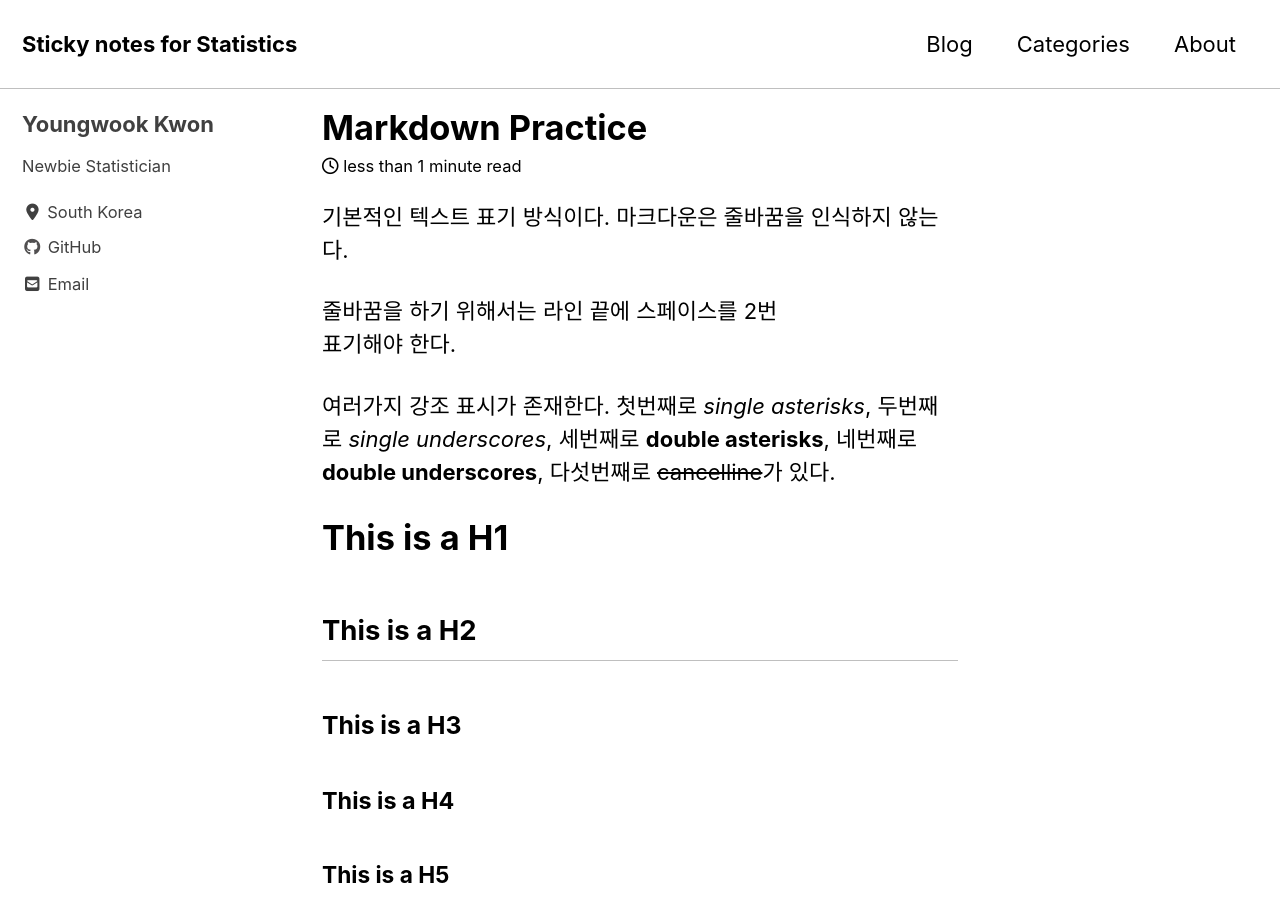
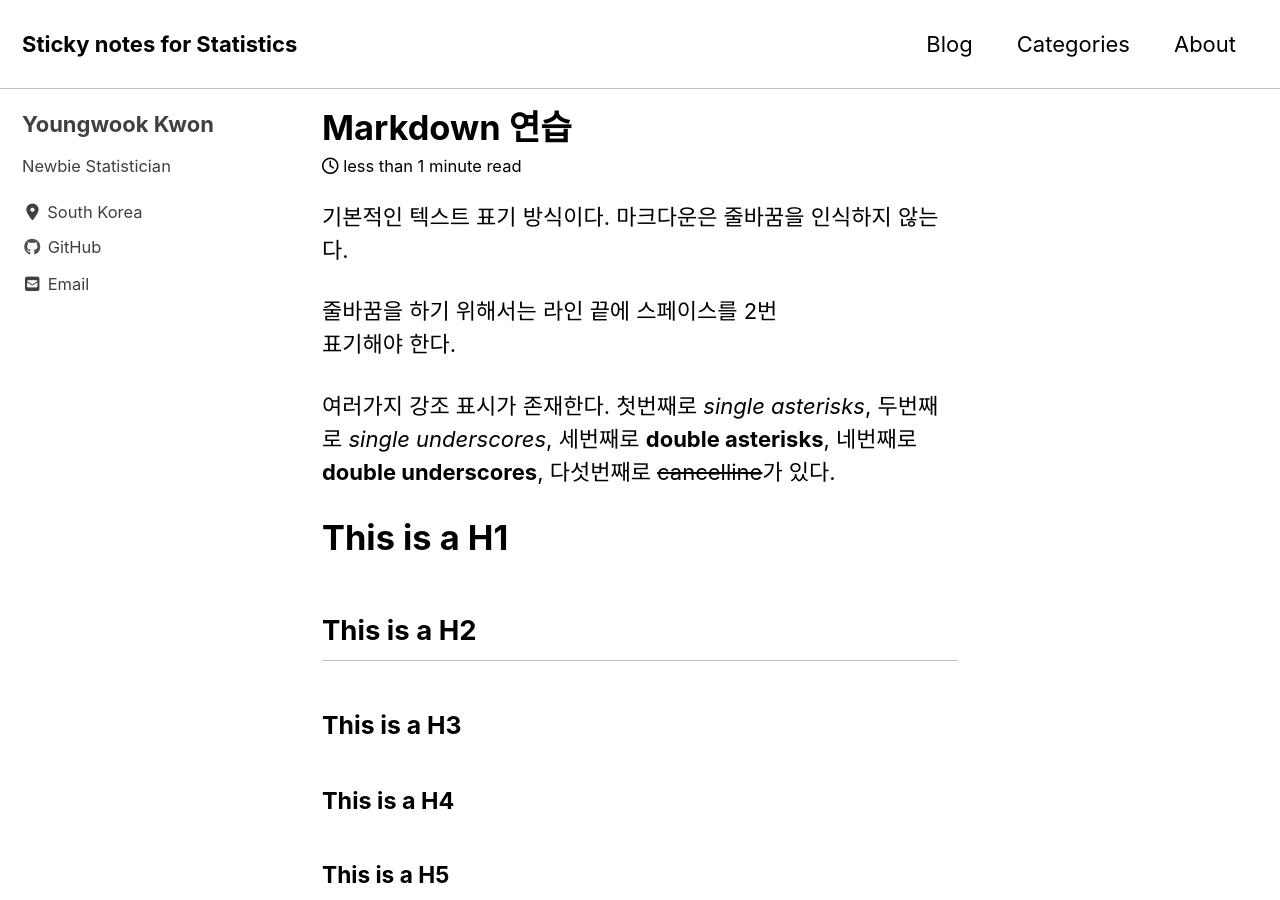
Before and after one commit to YoungukKwon/YoungukKwon.github.io, a Jekyll site: the page built from _posts/2020-06-22-markdown-practice.md, in a window 1280 px wide and 900 px high. Built offline with Jekyll 4.4.1, drawn with Linux system fonts in a browser that asks for light colours; cached includes are drawn as plain includes; nearby versions of some CDN libraries.

Commit message:
update markdown-practice.md
add title and categories

```diff
--- a/_posts/2020-06-22-markdown-practice.md
+++ b/_posts/2020-06-22-markdown-practice.md
@@ -1,4 +1,11 @@
+---
+title:  "Markdown 연습"
 
+categories:
+  - Markdown
+#tags:
+#  - Blog
+---
 기본적인 텍스트 표기 방식이다.
 마크다운은 줄바꿈을 인식하지 않는다.
 
```
